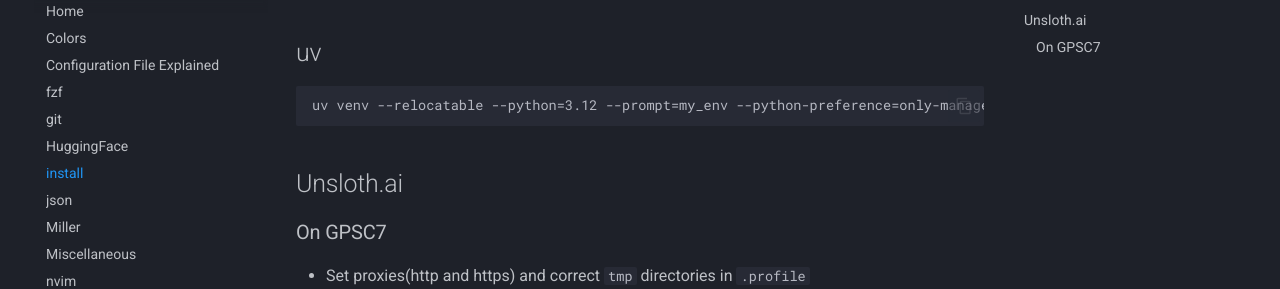
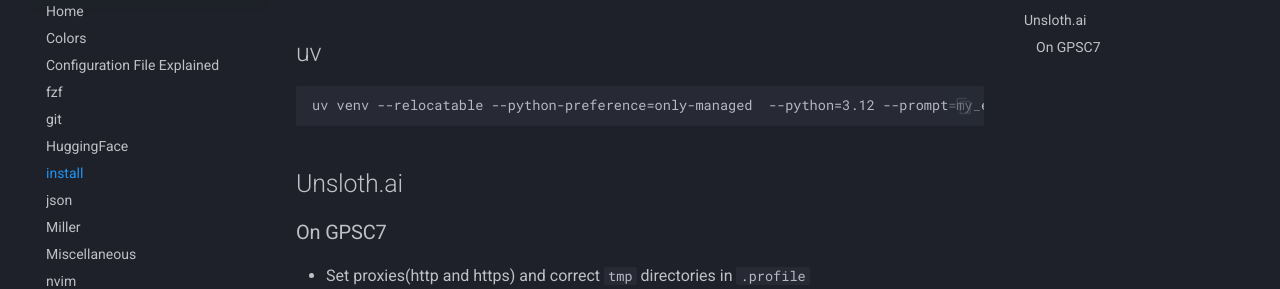
Before and after one commit to SamuelLarkin/kb, an MkDocs documentation site: the page built from docs/install.md, in a window 1280 px wide. Shown: the part 145-434 px from the top of the page. Built offline with MkDocs 1.6.1 and Material for MkDocs 9.7.7, drawn with Linux system fonts in a browser that asks for light colours; comment, search, counter and statistics services are not loaded; the version menu is left out.

````diff
--- a/docs/install.md
+++ b/docs/install.md
@@ -3,7 +3,7 @@
 ## uv
 
 ```sh
-uv venv --relocatable --python=3.12 --prompt=my_env --python-preference=only-managed  venv
+uv venv --relocatable --python-preference=only-managed  --python=3.12 --prompt=my_env venv
 ```
 
 ## Unsloth.ai
````
